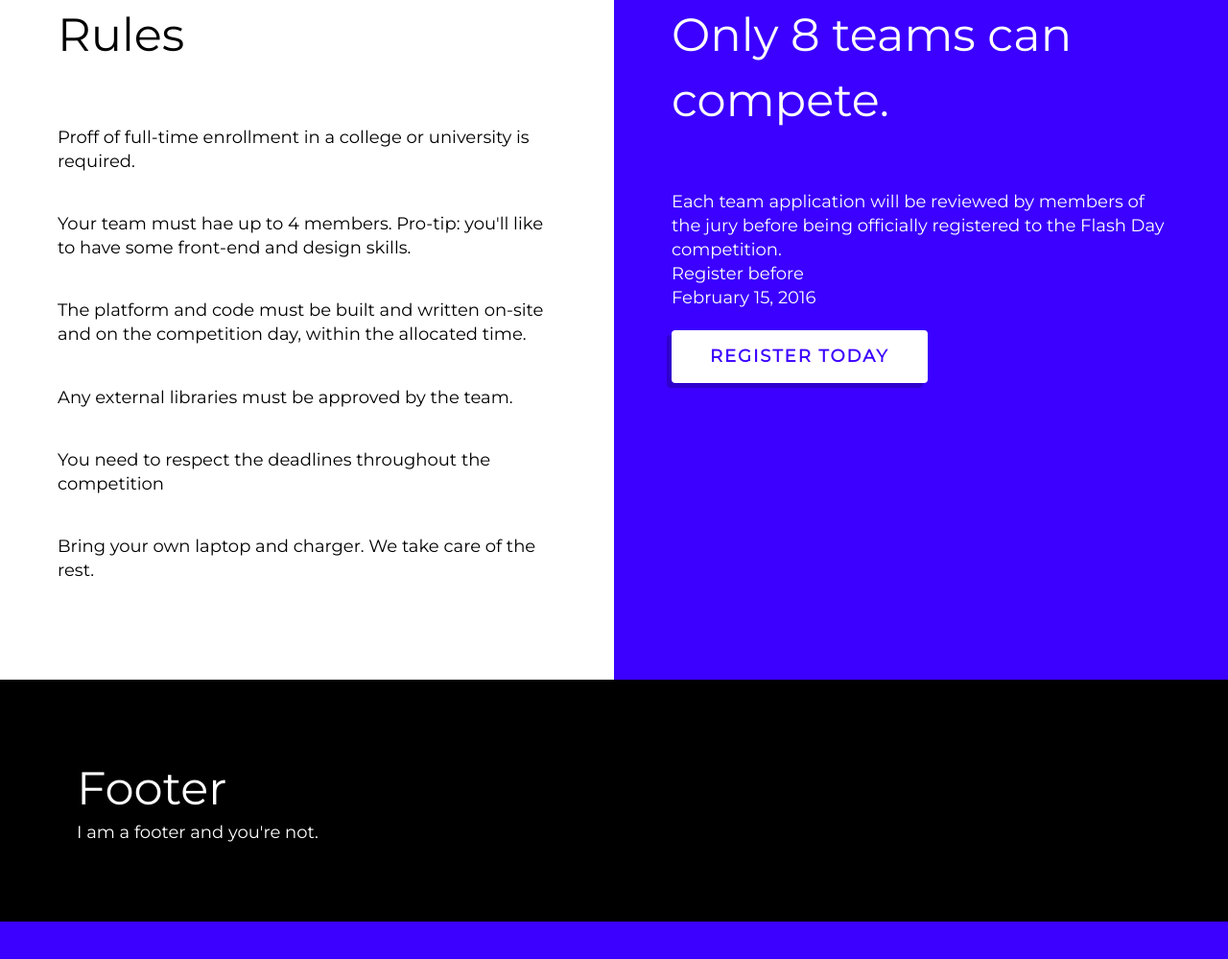
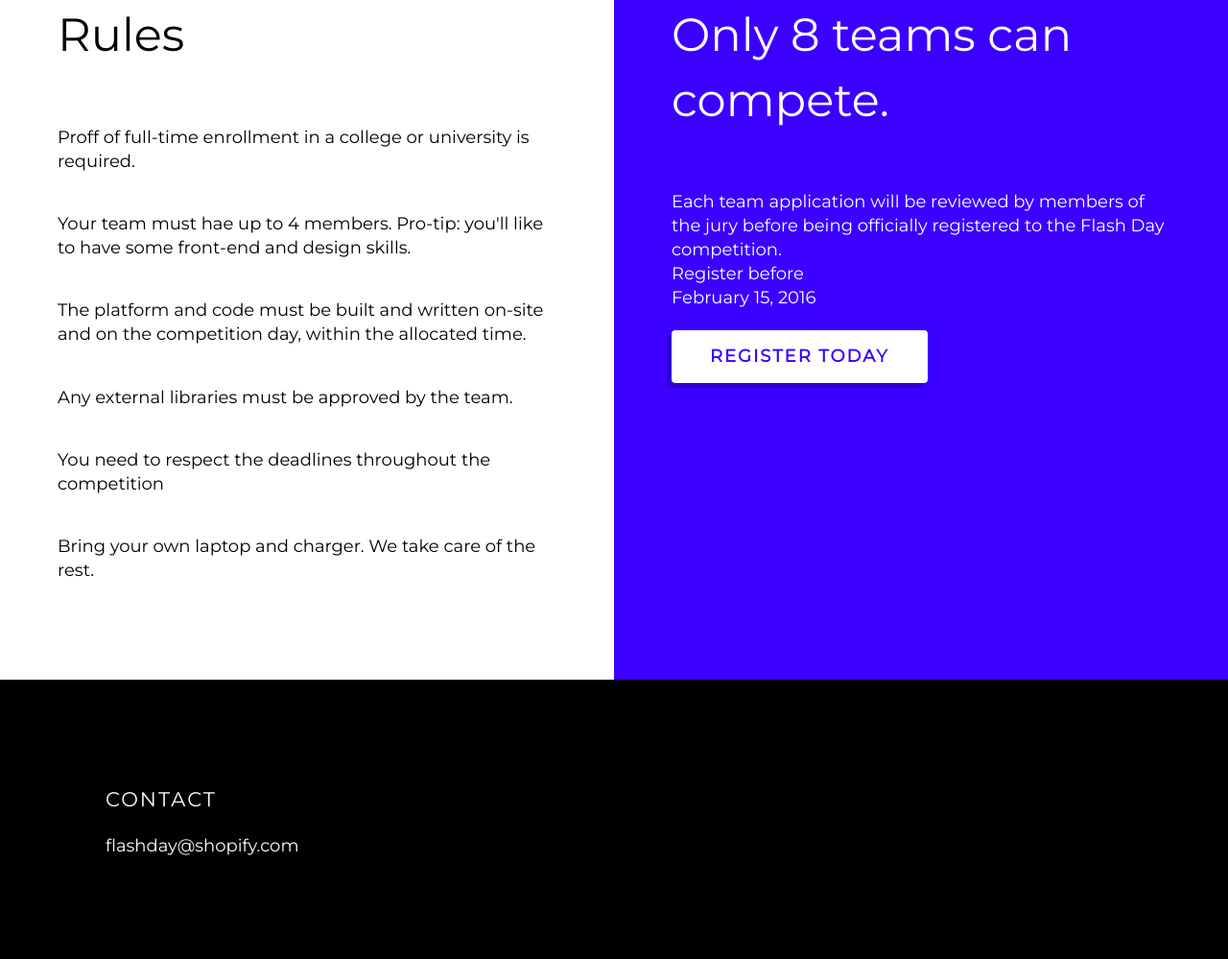
Before and after one commit to christianblais/flash-day-brochure, a plain HTML site: page index.html in a window 1280 px wide. Shown: the part 1749-2748 px from the top of the page at 96% size. Before the commit the page ends 2709 px from the top, so only its background shows below. Drawn offline with Linux system fonts and the light colour scheme; a web font is replaced by a local one.

Commit message:
adjustments to footer

```diff
--- a/index.html
+++ b/index.html
@@ -91,9 +91,13 @@
     </section>
 
     <section class="section--fullwidth section--fullwidth--footer">
-      <h1>Footer</h1>
-      <div>
-        I am a footer and you're not.
+      <div class="container">
+        <div class="grid">
+          <div class="grid__cell">
+            <h3 class="type--margin-full type--uppercase">Contact</h3>
+            <p>flashday@shopify.com</p>
+          </div>
+        </div>
       </div>
     </section>
 
```
